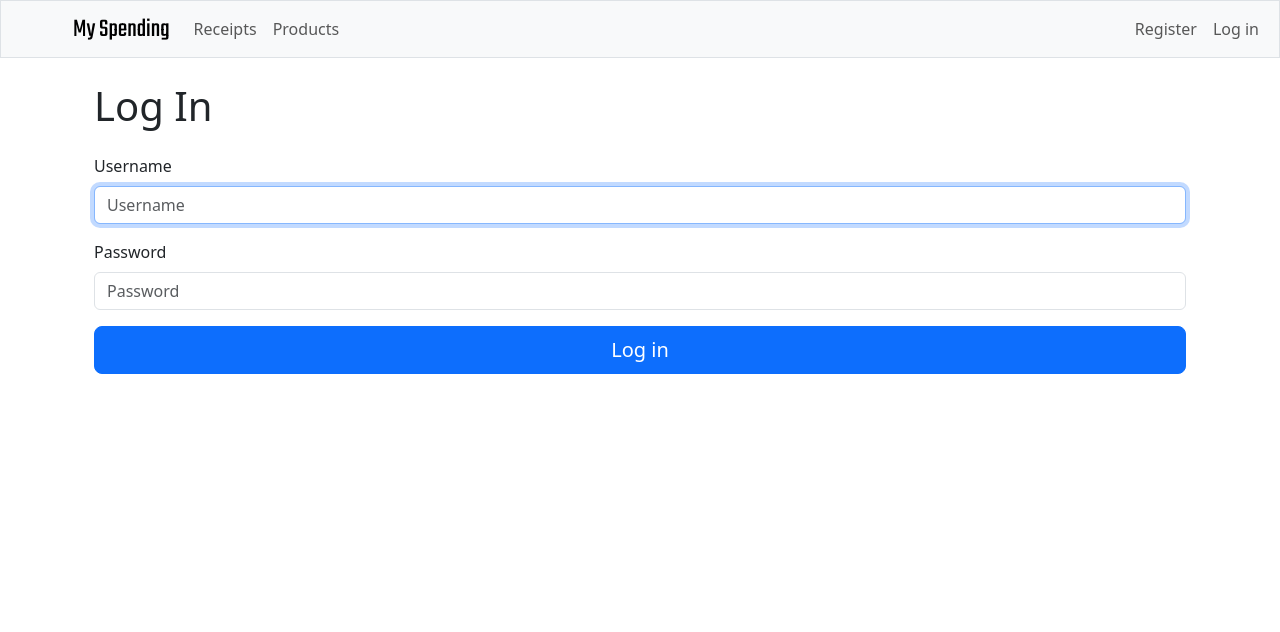
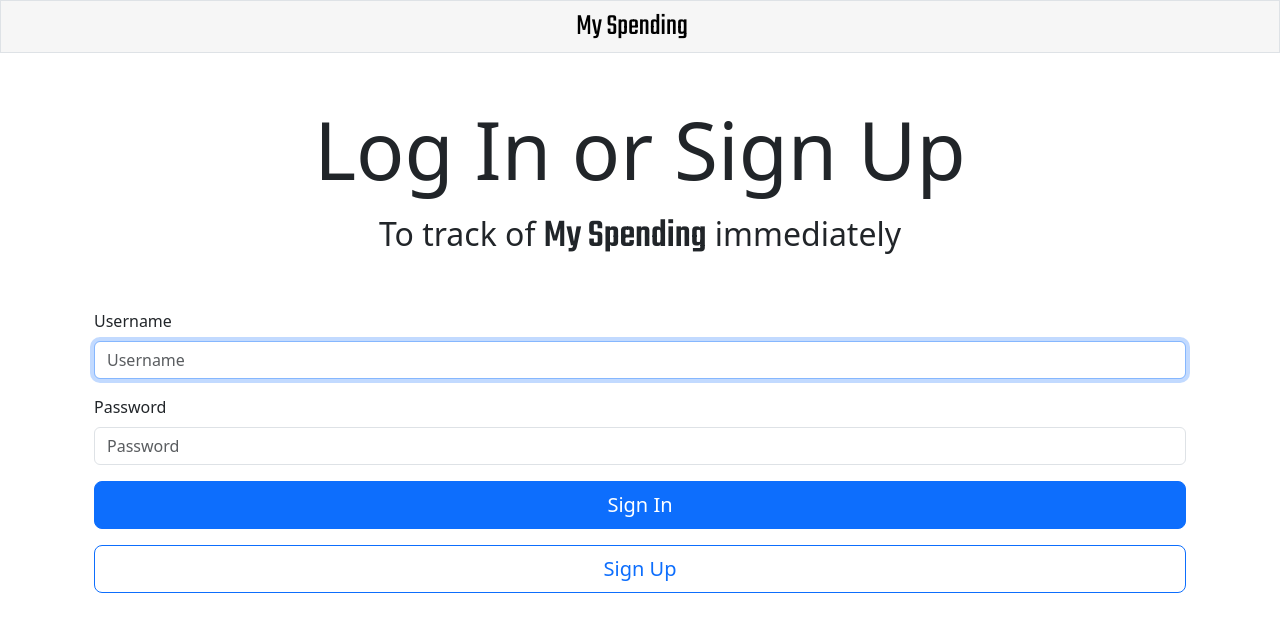
Before and after one commit to ApplicationProgramingTeamwork/myspending, a Django app: a page that uses render/templates/render/base.html in a window 1280 px wide. Shown: the top 632 px of the page. Run offline with Django 5.2, Linux system fonts and the light colour scheme; some libraries are stand-ins or nearby versions.

Commit message:
Update templates: product.html and receipt.html

```diff
--- a/accounts/templates/registration/login.html
+++ b/accounts/templates/registration/login.html
@@ -1,16 +1,22 @@
 {% extends 'render/base.html' %}
 {% load django_bootstrap5 %}
 
-{% block page_header %}
-  <h1>Log In</h1>
-{% endblock %}
+{% block content %}
+  <h1 class="mt-5 text-center fw-lighter display-1">Log In or Sign Up</h1>
 
-{% block content %}
+  <h2 class="mt-3 mb-5 text-center">
+    <span class="fw-lighter">To track of</span>
+    <span class="teko fs-1">My Spending</span>
+    <span class="fw-lighter">immediately</span>
+  </h2>
+
   <form class="form-floating" action="{% url 'accounts:login' %}" method="post">
     {% csrf_token %}
     {% bootstrap_form form layout='floating' %}
-    {% bootstrap_button button_type='submit' content='Log in' button_class='btn btn-primary btn-lg w-100 py-2' %}
+    {% bootstrap_button button_type='submit' content='Sign In' button_class='btn btn-primary btn-lg w-100 py-2' %}
   </form>
+
+  <a href="{% url 'accounts:register' %}"><button class="btn btn-outline-primary btn-lg w-100 mt-3">Sign Up</button></a>
 
   {% if form.errors %}
     <div class="alert alert-danger mt-3">Your username and password didn't match. Please try again.</div>
--- a/ai/views.py
+++ b/ai/views.py
@@ -36,7 +36,8 @@ def upload_photo(request):
                         product_form.save()
                     else:
                         print(product_form.errors)
+                return HttpResponseRedirect(reverse('render:receipt_detail', args=[receipt.id]))
             else:
                 print(receipt_form.errors)
 
-    return HttpResponseRedirect(reverse('render:receipts'))
+    return HttpResponseRedirect(reverse('render:home'))
--- a/render/templates/render/base.html
+++ b/render/templates/render/base.html
@@ -7,78 +7,59 @@
     {% load django_bootstrap5 %}
     {% bootstrap_css %}
     {% bootstrap_javascript %}
-    {% bootstrap_messages %}
     <link rel="preconnect" href="https://fonts.googleapis.com" />
     <link rel="preconnect" href="https://fonts.gstatic.com" crossorigin />
     <link href="https://fonts.googleapis.com/css2?family=Dancing+Script:wght@400..700&family=Teko:wght@300..700&display=swap" rel="stylesheet" />
     <style>
+      .teko {
+        font-family: 'Teko', sans-serif;
+      }
       .logo {
         font-family: 'Teko', sans-serif;
-        font-optical-sizing: auto;
-        font-weight: 400;
-        font-style: normal;
-        font-size: 26px;
-        margin-top: -26px;
-        margin-bottom: -26px;
+        font-size: 30px;
+        margin-top: -10px;
+        margin-bottom: -10px;
       }
     </style>
   </head>
   <body>
     <!-- Navbar -->
-    <nav class="position-sticky top-0 navbar navbar-expand-md navbar-light bg-light mb-4 border">
+    <nav class="position-sticky top-0 navbar navbar-expand-md navbar-light mb-4 border" style="z-index: 3; background-color: #eeeeee8a; backdrop-filter: blur(10px)">
       <div class="container-fluid">
-        <div style="width: 60px;"></div>
+        <div class="d-flex" style="width: 50px;min-width: 50px;"></div>
         <a class="navbar-brand logo" href="{% url 'render:home' %}">My Spending</a>
-        <button class="navbar-toggler" type="button" data-bs-toggle="collapse" data-bs-target="#navbarCollapse" aria-controls="navbarCollapse" aria-expanded="false" aria-label="Toggle navigation"><span class="navbar-toggler-icon"></span></button>
-        <div class="collapse navbar-collapse" id="navbarCollapse">
-          <ul class="navbar-nav me-auto mb-2 mb-md-0">
-            <li class="nav-item">
-              <a class="nav-link" href="{% url 'render:receipts' %}">Receipts</a>
-            </li>
-            <li class="nav-item">
-              <a class="nav-link" href="{% url 'render:products' %}">Products</a>
+        <div class="d-flex justify-content-end" style="width: 50px;min-width: 50px;">
+          {% if user.is_authenticated %}
+            <div class="position-relative">
+              <button type="button" class="btn btn-sm" data-bs-toggle="dropdown" aria-expanded="false">
+                <svg xmlns="http://www.w3.org/2000/svg" width="24" height="24" viewBox="0 0 24 24" fill="none" stroke="currentColor" stroke-width="2" stroke-linecap="round" stroke-linejoin="round" class="lucide lucide-circle-user-round">
+                  <path d="M18 20a6 6 0 0 0-12 0" />
+                  <circle cx="12" cy="10" r="4" />
+                  <circle cx="12" cy="12" r="10" />
+                </svg>
+              </button>
+              <ul class="dropdown-menu dropdown-menu-end">
+                <li>
+                  <button class="dropdown-item" type="button" onclick="logout_form_submit.click()">Log Out</button>
                 </li>
               </ul>
-
               <form action="{% url 'accounts:logout' %}" method="post" hidden>
                 {% csrf_token %}
                 <button id="logout_form_submit" name="submit" class="btn">Log out</button>
               </form>
-
-          <!-- User-related Links -->
-          <ul class="navbar-nav ms-auto mb-2 mb-md-0">
-            {% if user.is_authenticated %}
-              <li class="nav-item">
-                <a class="nav-link" href="#" onclick="logout_form_submit.click()">Log Out</a>
-              </li>
-            {% else %}
-              <li class="nav-item">
-                <a class="nav-link" href="{% url 'accounts:register' %}">Register</a>
-              </li>
-              <li class="nav-item">
-                <a class="nav-link" href="{% url 'accounts:login' %}">Log in</a>
-              </li>
+            </div>
           {% endif %}
-          </ul>
         </div>
       </div>
     </nav>
 
     <!-- Main content -->
     <main class="container px-4">
-      <div class="pb-2 mb-2">
-        {% block page_header %}
-
-        {% endblock %}
-      </div>
       <div>
         {% block content %}
 
         {% endblock %}
       </div>
     </main>
-
-    <!-- Bootstrap JS -->
-    <script src="https://cdn.jsdelivr.net/npm/bootstrap@5.3.0/dist/js/bootstrap.bundle.min.js"></script>
   </body>
 </html>
--- a/render/templates/render/product.html
+++ b/render/templates/render/product.html
@@ -1,8 +1,4 @@
 {% extends 'render/base.html' %}
-
-{% block page_header %}
-  <h1>Products</h1>
-{% endblock %}
 
 {% block content %}
   <ul class="list-group border-bottom pb-2 mb-4">
--- a/render/templates/render/receipt.html
+++ b/render/templates/render/receipt.html
@@ -1,8 +1,4 @@
 {% extends 'render/base.html' %}
-
-{% block page_header %}
-  <h1>Receipts</h1>
-{% endblock page_header %}
 
 {% block content %}
   <ul class="list-group border-bottom pb-2 mb-4">
```
Also changed, not shown: accounts/templates/registration/register.html (+7 -3 lines), render/templates/render/home.html (+28 -10 lines), render/templates/render/receipt_detail.html (added, +38 -0 lines), render/views.py (+8 -3 lines), render/static/render/logo.png (deleted), render/static/render/logo.svg (deleted), 1 other file. Lines whose indentation alone changed are shown as unchanged.
